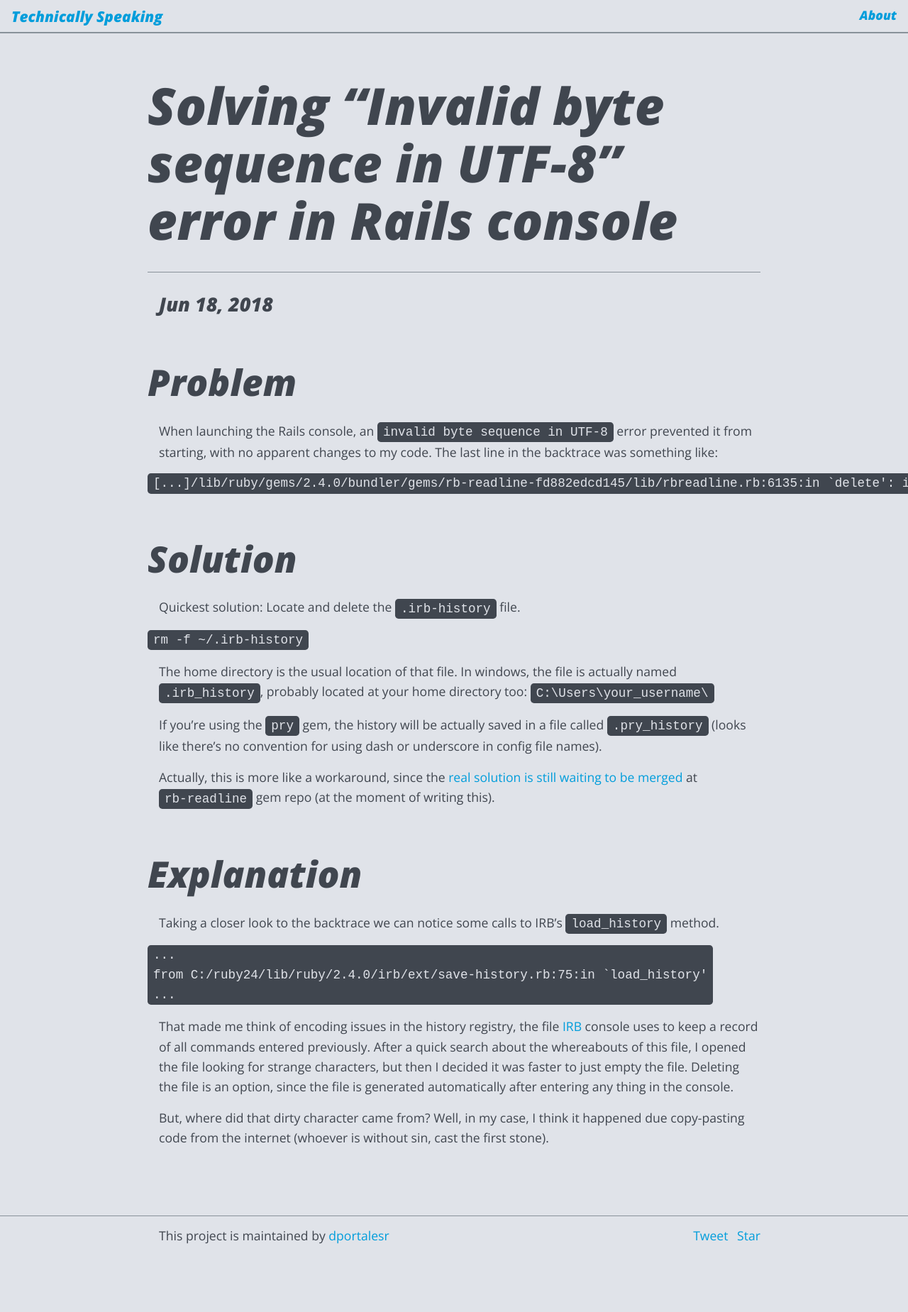
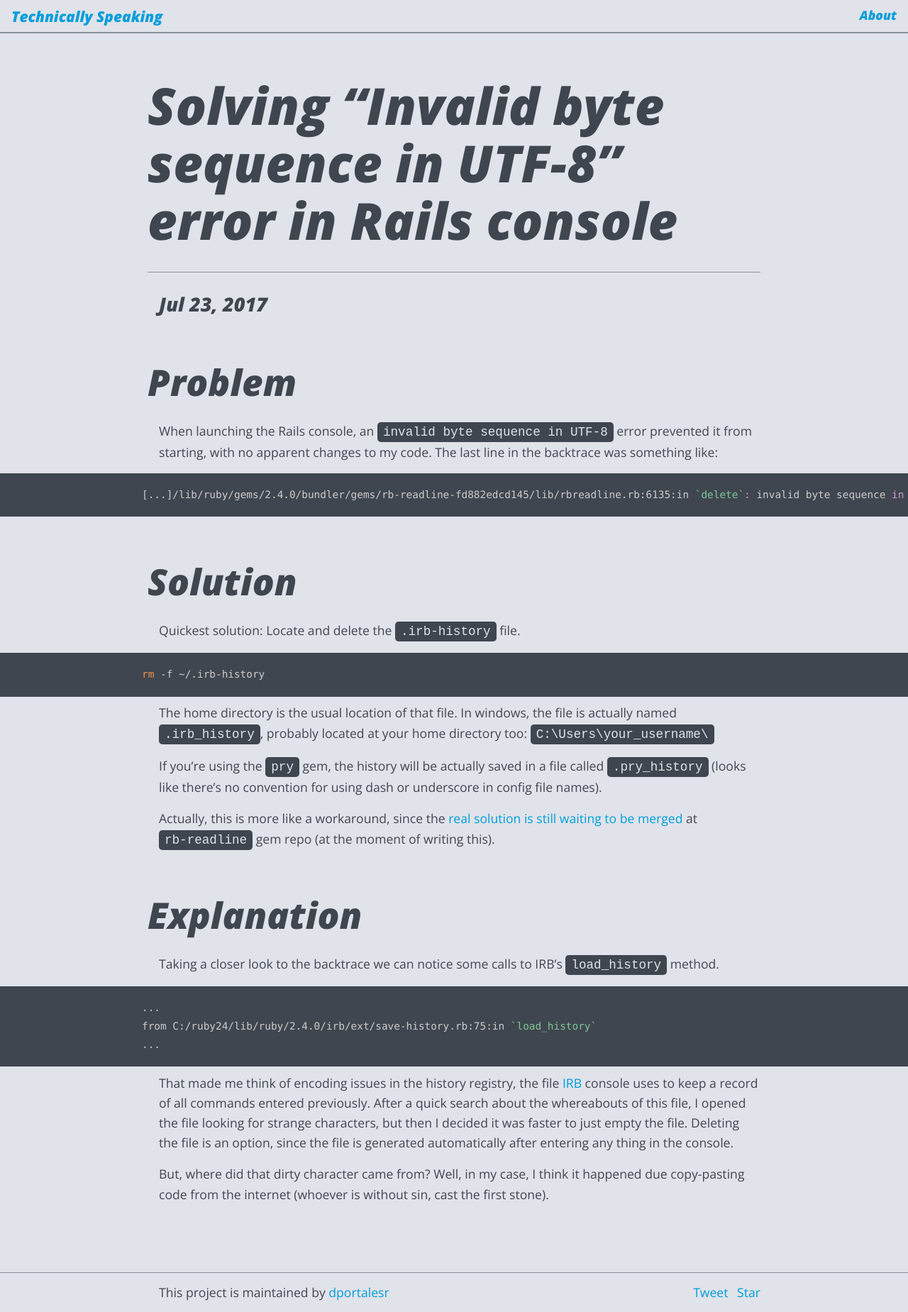
Before and after one commit to dportalesr/technically-speaking, a Jekyll site: the page built from _posts/2017-07-23-solving-invalid-byte-sequence-in-utf-8-error-in-rails-console.md, in a window 1280 px wide. Shown: the whole page at 71% size. Built offline with Jekyll 4.4.1, drawn with Linux system fonts in a browser that asks for light colours; comment, search, counter and statistics services are not loaded; before the commit the page ends 1769 px from its top, so only the background shows below that.

Commit message:
Change overflow for code blocks (let them flow) + real date of post

````diff
--- a/_posts/2018-06-18-solving-invalid-byte-sequence-in-utf-8-error-in-rails-console.md
+++ b/_posts/2017-07-23-solving-invalid-byte-sequence-in-utf-8-error-in-rails-console.md
@@ -1,22 +1,22 @@
 ---
 layout: post
 title: Solving "Invalid byte sequence in UTF-8" error in Rails console
-date: 2018-06-18 05:19 -0500
+date: 2017-07-23 09:00 -0500
 ---
 
 # Problem
 
 When launching the Rails console, an `invalid byte sequence in UTF-8` error prevented it from starting, with no apparent changes to my code. The last line in the backtrace was something like:
 
-```
-[...]/lib/ruby/gems/2.4.0/bundler/gems/rb-readline-fd882edcd145/lib/rbreadline.rb:6135:in `delete': invalid byte sequence in UTF-8 (ArgumentError)
+```bash
+[...]/lib/ruby/gems/2.4.0/bundler/gems/rb-readline-fd882edcd145/lib/rbreadline.rb:6135:in `delete`: invalid byte sequence in UTF-8 (ArgumentError)
 ```
 
 # Solution
 
 Quickest solution: Locate and delete the `.irb-history` file.
 
-```
+```bash
 rm -f ~/.irb-history
 ```
 
@@ -30,9 +30,9 @@ Actually, this is more like a workaround, since the [real solution is still wait
 
 Taking a closer look to the backtrace we can notice some calls to IRB's `load_history` method.
 
-```
+```bash
 ...
-from C:/ruby24/lib/ruby/2.4.0/irb/ext/save-history.rb:75:in `load_history'
+from C:/ruby24/lib/ruby/2.4.0/irb/ext/save-history.rb:75:in `load_history`
 ...
 ```
 
--- a/_sass/_base.scss
+++ b/_sass/_base.scss
@@ -70,7 +70,6 @@ code {
   padding: 0 0.5rem;
   font-style: normal;
   border-radius: 0.3rem;
-  overflow-x: auto;
   display: inline-block;
   vertical-align: middle;
 }
````
